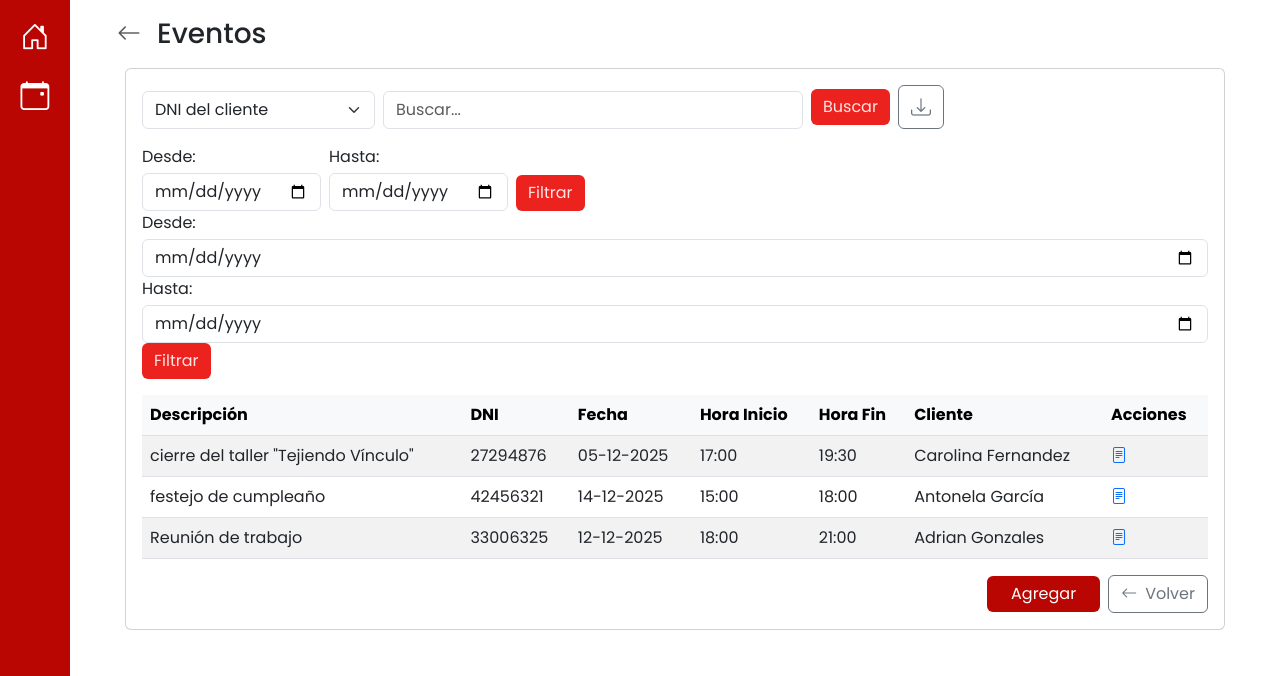
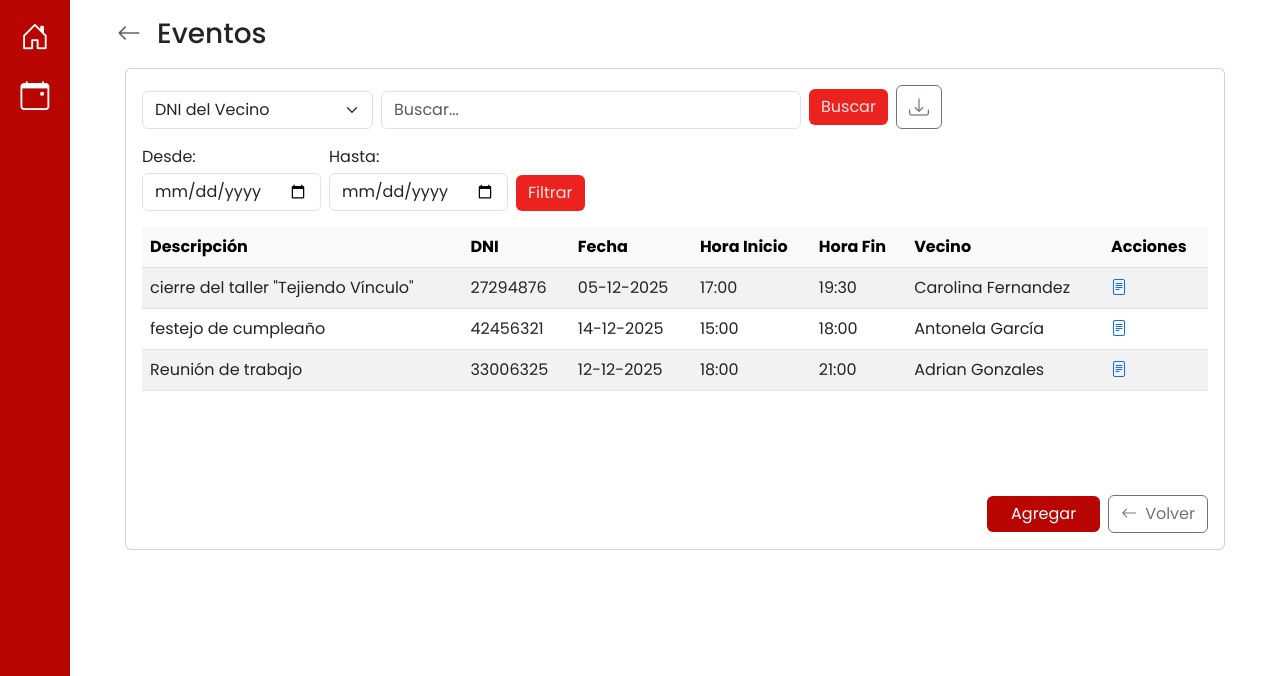
Before and after one commit to ddalio/proyecto-alberdi-unrc-2025, a Flask app: template app/templates/eventos.html in a window 1280 px wide. Shown: the top 676 px of the page. Run offline with Flask 3, Linux system fonts and the light colour scheme; the template is opened without the code that fills it: values that come from a table or form of the project are taken from there, others are empty; data comes from the database, SQL or seed files in the repository; some libraries are stand-ins or nearby versions.

Commit message:
cambiar frontend de cliente -> vecino

```diff
--- a/app/routes/cuentas_routes.py
+++ b/app/routes/cuentas_routes.py
@@ -196,7 +196,7 @@ def editar_cuenta(nombre_usuario):
             db.session.delete(admin_actual)
 
         db.session.commit()
-        flash(f"Cuenta de {nombre_usuario} actualizada exitosamente ✅", "cuentas_success")
+        flash(f"Cuenta de {nombre_usuario} actualizada exitosamente ", "cuentas_success")
         return redirect(url_for("cuentas.cuentas"))
 
     except Exception as e:
--- a/app/templates/agregar_evento.html
+++ b/app/templates/agregar_evento.html
@@ -127,7 +127,7 @@ block content %}
           <!-- DERECHA -->
           <div class="col-md-5">
             <div class="section-card p-3">
-              <h5 class="mb-2 fs-5">Datos del Cliente</h5>
+              <h5 class="mb-2 fs-5">Datos del Vecino</h5>
 
               <div class="row gx-2 gy-2">
                 <div class="col-md-4">
--- a/app/templates/detalles_evento.html
+++ b/app/templates/detalles_evento.html
@@ -122,7 +122,7 @@ block content %}
           <!-- Columna derecha -->
           <div class="col-md-4 d-flex flex-column" style="overflow: hidden">
             <div class="section-card mb-3 p-3">
-              <h6 class="mb-2">Cliente / Responsable</h6>
+              <h6 class="mb-2">Vecino</h6>
               <p class="mb-1">
                 <strong>Nombre:</strong> {{ evento.cliente.nombre }} {{
                 evento.cliente.apellido }}
--- a/app/templates/editar_evento.html
+++ b/app/templates/editar_evento.html
@@ -134,7 +134,7 @@
 
             <div class="flex-shrink-0 flex-grow-1" style="overflow-y: auto">
               <div class="section-card mb-3">
-                <h5 class="mb-3">Responsable del Alquiler</h5>
+                <h5 class="mb-3">Vecino</h5>
                 <div class="row g-2 mb-2">
                   <div class="col-md-6">
                     <label>Nombre *</label>
--- a/app/templates/eventos.html
+++ b/app/templates/eventos.html
@@ -140,7 +140,7 @@ content %}
         </div>
 
         <div class="section-card p-3 mt-3">
-          <h6 class="mb-2">Cliente / Responsable</h6>
+          <h6 class="mb-2">Vecino</h6>
           <p class="mb-1">
             <strong>Nombre:</strong> <span id="modal_cliente_nombre">-</span>
           </p>
@@ -148,7 +148,7 @@ content %}
             <strong>DNI:</strong> <span id="modal_cliente_dni">-</span>
           </p>
           <p class="mb-1">
-            <strong>Responsable:</strong> <span id="modal_responsable">-</span>
+            <strong>Responsable Apertura:</strong> <span id="modal_responsable">-</span>
           </p>
         </div>
       </aside>
@@ -212,9 +212,9 @@ content %}
                   >Campo</label
                 >
                 <select name="campo" id="campo" class="form-select">
-                  <option value="dni" selected>DNI del cliente</option>
-                  <option value="nombre">Nombre del cliente</option>
-                  <option value="descripcion">Descripción del evento</option>
+                  <option value="dni" selected>DNI del Vecino</option>
+                  <option value="nombre">Nombre del Vecino</option>
+                  <option value="descripcion">Descripción del Evento</option>
                 </select>
               </div>
 
@@ -268,29 +268,7 @@ content %}
               <div class="align-self-end">
                 <button type="submit" class="btn btn-custom">Filtrar</button>
               </div>
-            </form>
-              <div>
-                <label class="form-label mb-1">Desde:</label>
-                <input
-                  type="date"
-                  id="desde"
-                  name="desde"
-                  class="form-control"
-                />
-              </div>
-              <div>
-                <label class="form-label mb-1">Hasta:</label>
-                <input
-                  type="date"
-                  id="hasta"
-                  name="hasta"
-                  class="form-control"
-                />
-              </div>
-              <div class="align-self-end">
-                <button type="submit" class="btn btn-custom">Filtrar</button>
-              </div>
-            </form>
+
           </div>
         </div>
 
@@ -309,7 +287,7 @@ content %}
                     <th>Fecha</th>
                     <th>Hora Inicio</th>
                     <th>Hora Fin</th>
-                    <th>Cliente</th>
+                    <th>Vecino</th>
                     <th>Acciones</th>
                   </tr>
                 </thead>
--- a/app/templates/inicio.html
+++ b/app/templates/inicio.html
@@ -85,7 +85,7 @@ block styles %}
         </p>
         <p><strong>Monto total:</strong> $<span id="modalMonto"></span></p>
         <p><strong>Adeuda:</strong> <span id="modalAdeuda"></span></p>
-        <p><strong>DNI:</strong> <span id="modalDni"></span></p>
+        <p><strong>DNI Vecino:</strong> <span id="modalDni"></span></p>
         <p>
           <strong>Responsable apertura:</strong>
           <span id="modalResponsableApertura"></span>
```
Also changed, not shown: app/routes/eventos_routes.py (+7 -9 lines).
